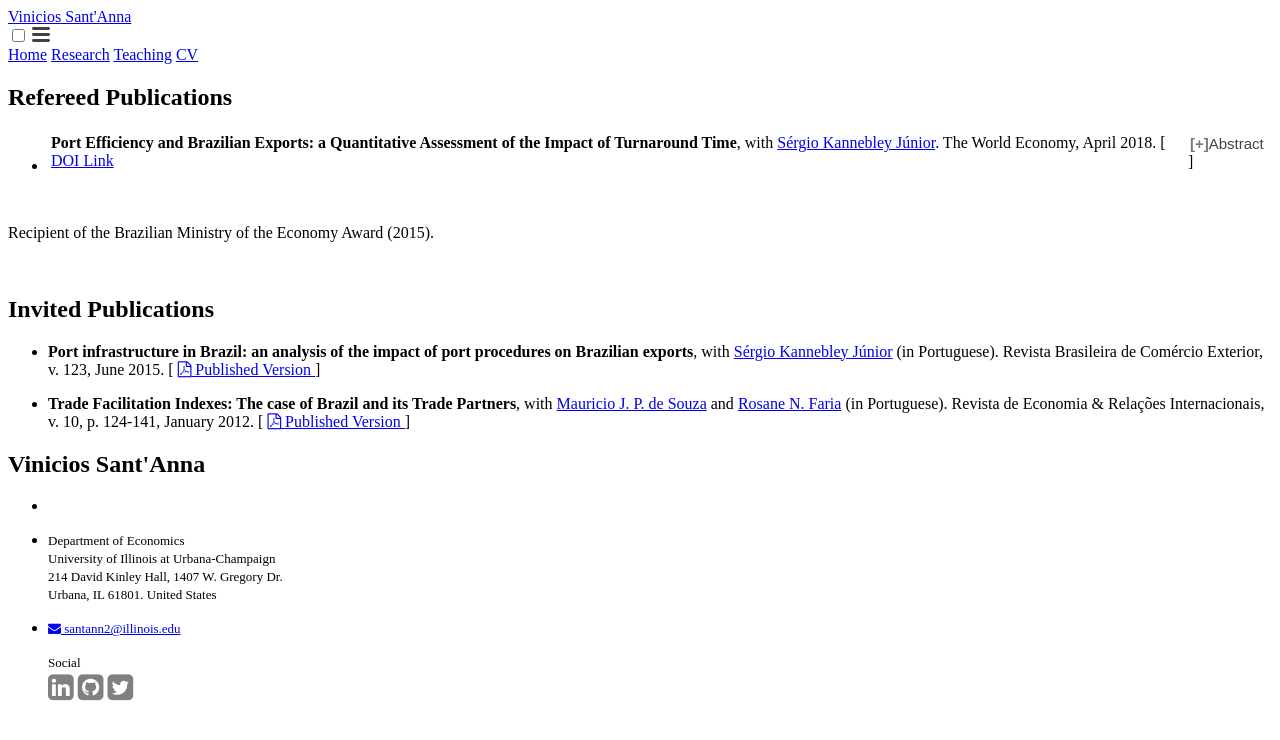
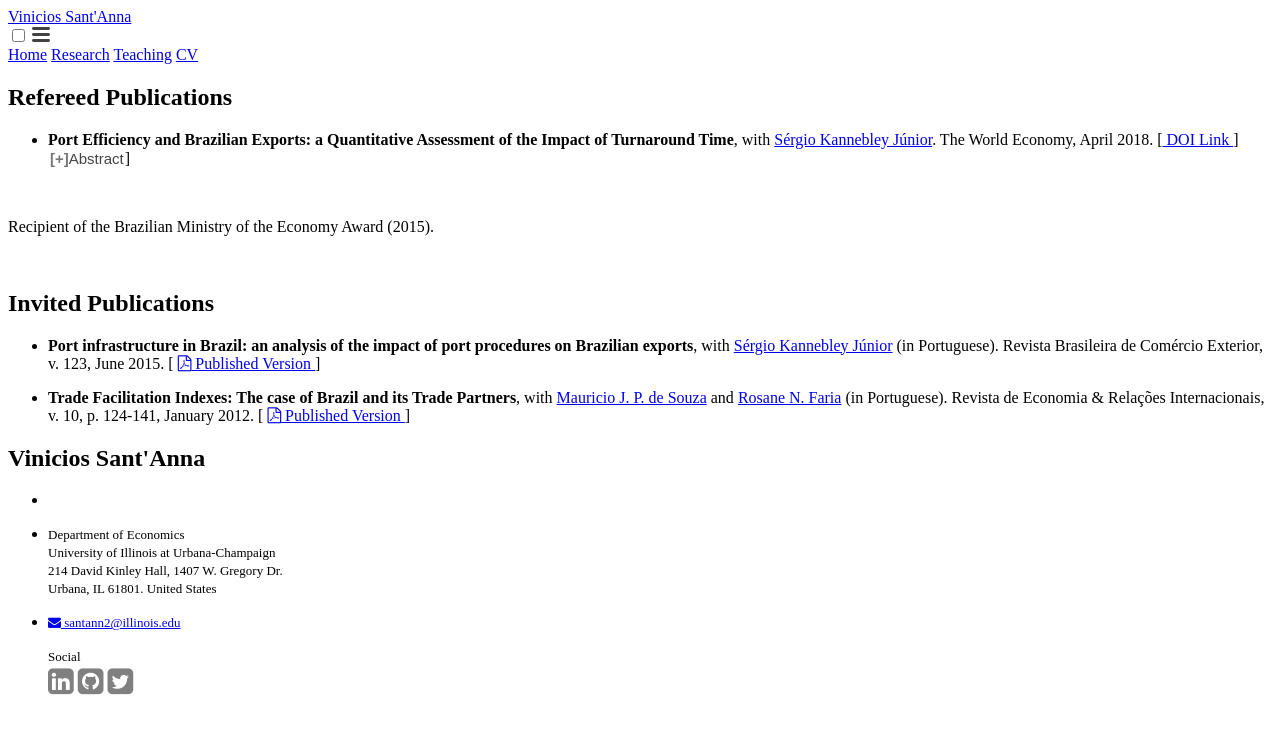
Before and after one commit to vpsantanna/vpsantanna.github.io, a Jekyll site: the page built from 2-research.md, in a window 1280 px wide. Shown: the top 740 px of the page. Built offline with Jekyll 4.4.1, drawn with Linux system fonts in a browser that asks for light colours; a script that is not in the unit is left out.

Commit message:
Update 2-research.md

```diff
--- a/2-research.md
+++ b/2-research.md
@@ -6,7 +6,7 @@ permalink: /research/
 
 # Refereed Publications
 
-- <b>Port Efficiency and Brazilian Exports: a Quantitative Assessment of the Impact of Turnaround Time</b>, with <a href="https://scholar.google.com.br/citations?user=dqFJND9idb0C&hl=en" target="_blank"> Sérgio Kannebley Júnior</a>. The World Economy, April 2018. [<a href="https://doi.org/10.1111/twec.12654" target="_blank"> DOI Link </a> | <button class="accordion"> Abstract</button>]
+- <b>Port Efficiency and Brazilian Exports: a Quantitative Assessment of the Impact of Turnaround Time</b>, with <a href="https://scholar.google.com.br/citations?user=dqFJND9idb0C&hl=en" target="_blank"> Sérgio Kannebley Júnior</a>. The World Economy, April 2018. [<a href="https://doi.org/10.1111/twec.12654" target="_blank"> DOI Link </a>] <button class="accordion"> Abstract</button>]
 <div class="panel">
   <p>This paper estimates the impact of vessels turnaround time on Brazilian exports. To achieve this goal, we use a difference gravity equation in order to explore the time variation in port procedures for 16 Brazilian ports. This paper uses a unique database with local exports, taking into account the port used and products aggregated at the four‐digit Harmonized System (HS) level for the period between 2010 and 2012. The estimation results indicate that, in general, each additional hour of delay in port procedures represents costs to Brazilian exporters, which may lead to loss of competitiveness of domestic products abroad. According to the estimates, each additional relative hour of delay in the average port is equivalent to a reduction in relative local exports of ~2%. Moreover, a 10% relative reduction in vessel turnaround time can increase the proportional number of exported product categories by 1%. Therefore, our findings suggest that turnaround time has a statistically significant effect on the intensive and extensive margins of international trade.</p>
 </div>
```
